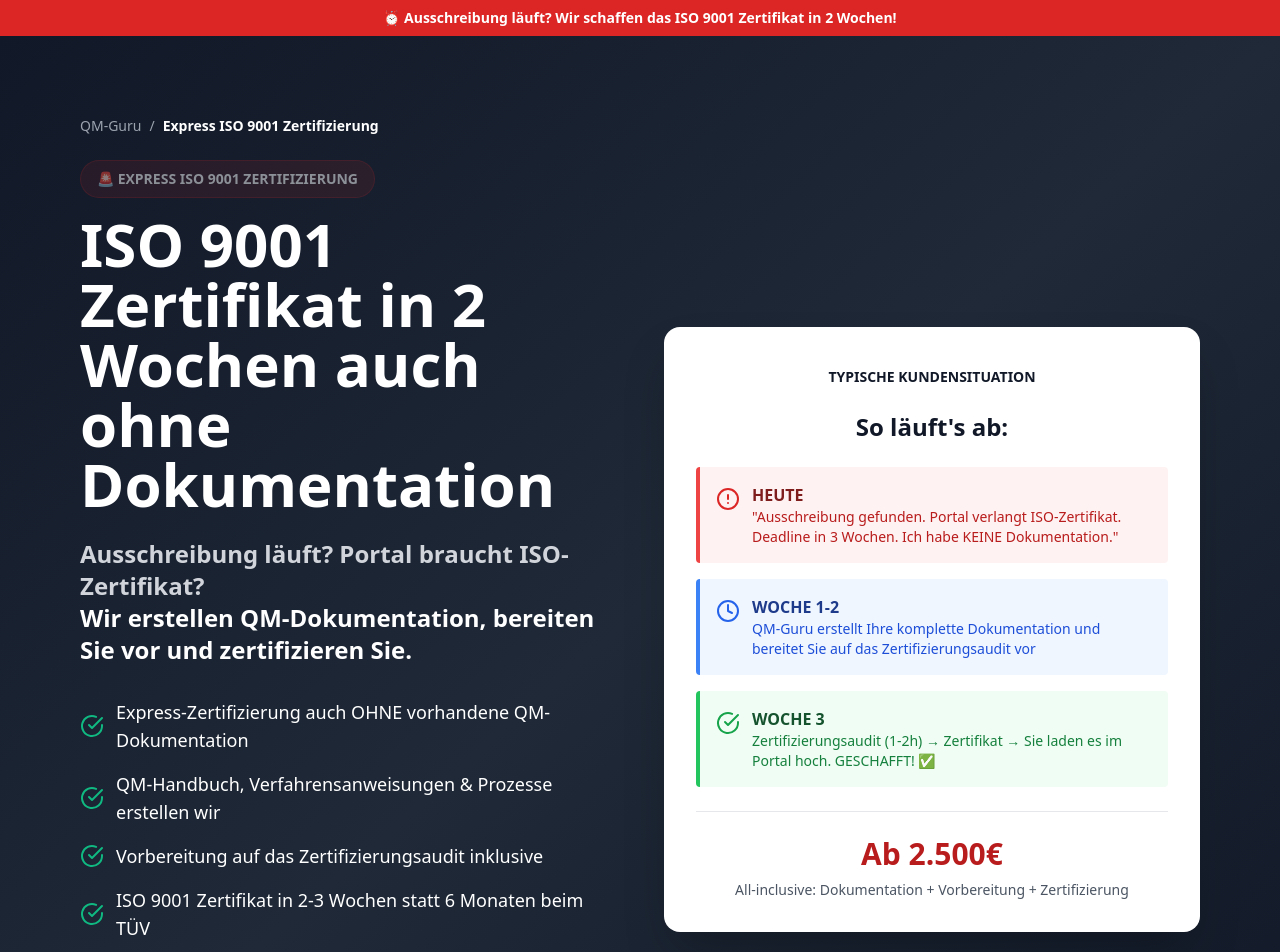
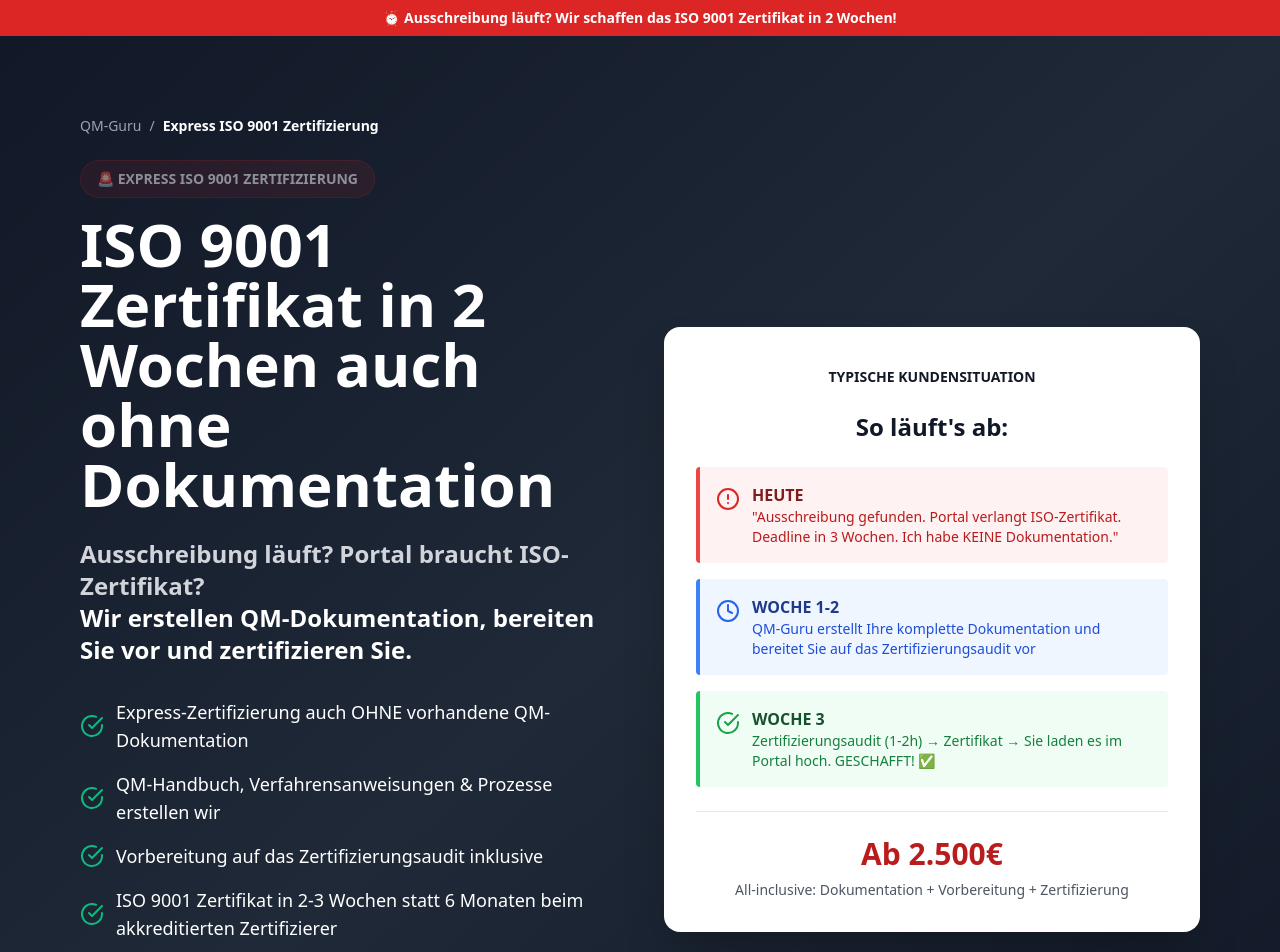
Before and after one commit to holgergrosser-hub/qm-guru-express, a React (Vite) app: page / in a window 1280 px wide. Shown: the top 952 px of the page. Built offline with nearby package versions, Linux system fonts and the light colour scheme.

Commit message:
Update certification description in App.jsx

```diff
--- a/src/App.jsx
+++ b/src/App.jsx
@@ -80,7 +80,7 @@
                   'Express-Zertifizierung auch OHNE vorhandene QM-Dokumentation',
                   'QM-Handbuch, Verfahrensanweisungen & Prozesse erstellen wir',
                   'Vorbereitung auf das Zertifizierungsaudit inklusive',
-                  'ISO 9001 Zertifikat in 2-3 Wochen statt 6 Monaten beim TÜV'
+                  'ISO 9001 Zertifikat in 2-3 Wochen statt 6 Monaten beim akkreditierten Zertifizierer'
                 ].map((usp, i) => (
                   <li key={i} className="flex items-center gap-3">
                     <CheckCircle className="w-6 h-6 text-secondary-500 flex-shrink-0" />
```
